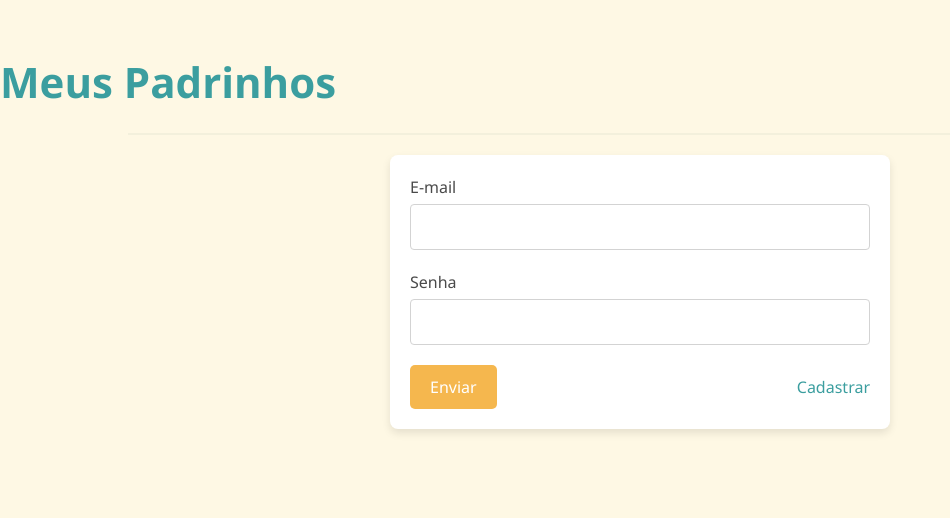
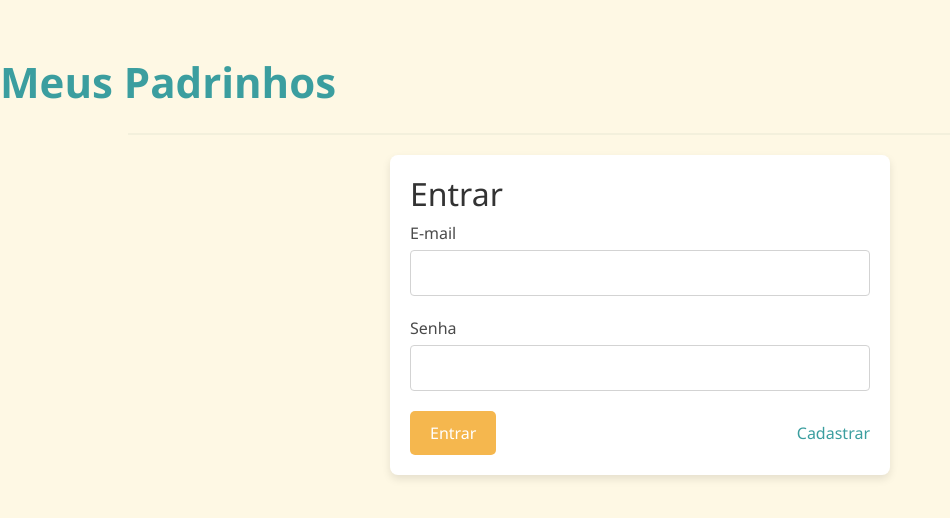
Before and after one commit to scorsato86murilo/padrinhoseconvidados, a Django app: page / in a window 1280 px wide. Shown: the top 518 px of the page, without its empty margins (0-950 px from the left). Run offline with Django 5.2, Linux system fonts and the light colour scheme.

Commit message:
Css finalizado

```diff
--- a/index/templates/index.html
+++ b/index/templates/index.html
@@ -8,6 +8,7 @@
 <label class="titulo">Meus Padrinhos</label>
 <hr>
 <form class="formulario">
+    <h2>Entrar</h2>
     <div class="campo">
         <label for="email">E-mail</label>
         <input type="email" id="email" name="email" required>
@@ -17,7 +18,7 @@
         <input type="password" id="senha" name="senha" required>
     </div>
     <div class="botoes">
-        <input type="submit" value="Enviar">
+        <input type="submit" value="Entrar">
         <a href="#">Cadastrar</a>
     </div>
 </form>
```
